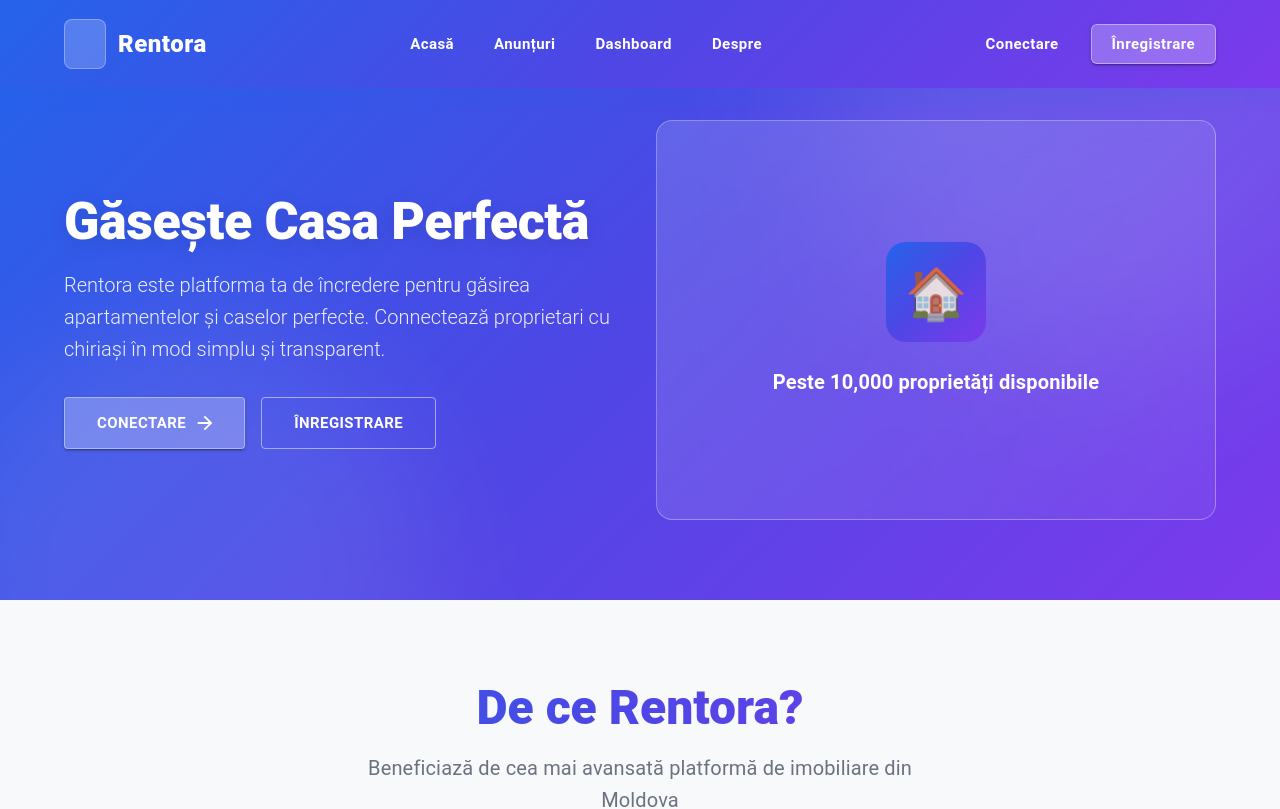
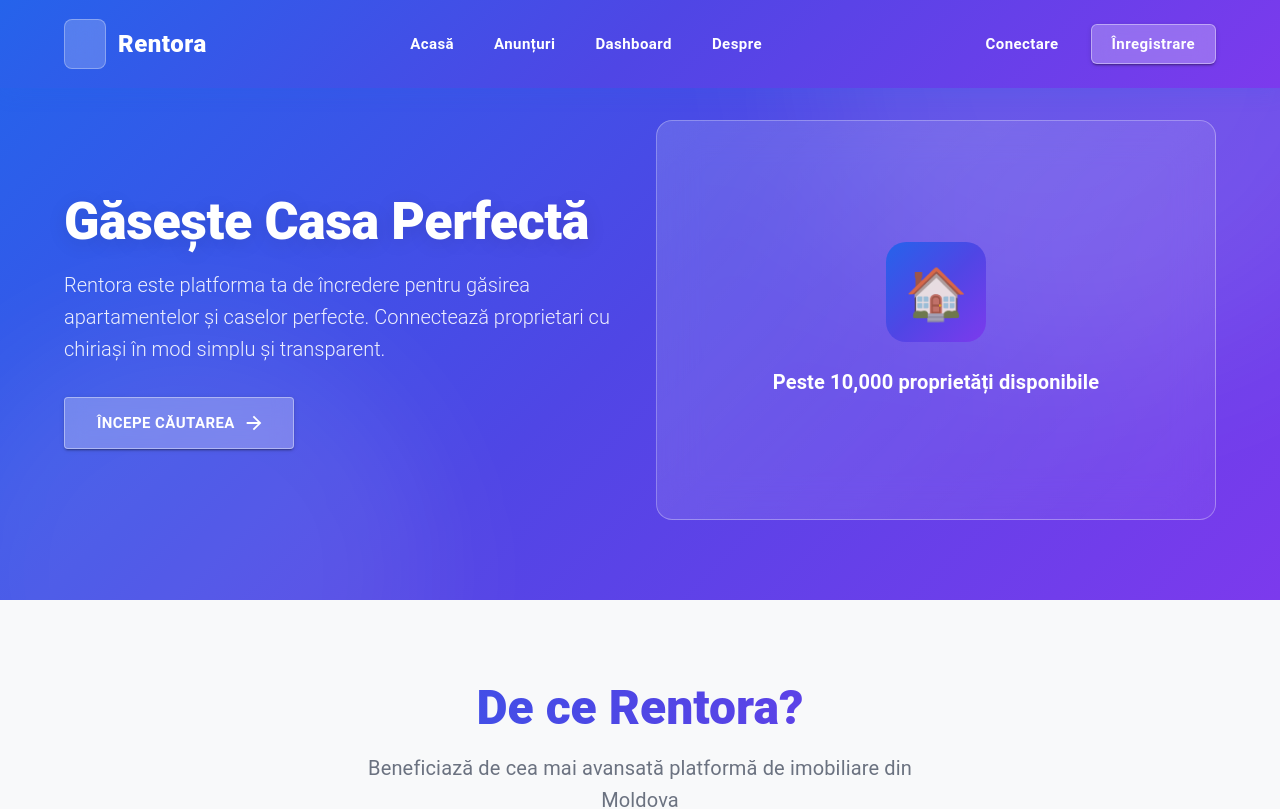
Before and after one commit to JanCojocari/TW_Project_Frontend, a React (Vite) app: page / in a window 1280 px wide. Shown: the top 809 px of the page. Built offline with nearby package versions, Linux system fonts and the light colour scheme; some icons are missing.

Commit message:
Fixed: Home page can be used as full public page

```diff
--- a/src/pages/Home.tsx
+++ b/src/pages/Home.tsx
@@ -16,11 +16,9 @@ import {
 } from "@mui/icons-material";
 import { useState } from "react";
 import LoginForm from "../components/LoginForm.tsx";
-import {useNavigate} from "react-router-dom";
 
 const Home = () => {
     const [showLoginModal, setShowLoginModal] = useState(false);
-    const navigate = useNavigate()
     const features = [
         {
             icon: <HomeIcon sx={{ fontSize: 40 }} />,
@@ -80,7 +78,7 @@ const Home = () => {
                 <Container maxWidth="lg">
                     <Box sx={{ display: "grid", gridTemplateColumns: { xs: "1fr", md: "1fr 1fr" }, gap: 4, alignItems: "center" }}>
                         {/* Text Content */}
-                        <Box sx={{ position: "relative", zIndex: 2 }}>
+                        <Box  sx={{ position: "relative", zIndex: 2 }}>
                             <Typography
                                 variant="h2"
                                 sx={{
@@ -131,27 +129,7 @@ const Home = () => {
                                         },
                                     }}
                                 >
-                                    Conectare
-                                </Button>
-                                <Button
-                                    size="large"
-                                    variant="outlined"
-                                    sx={{
-                                        color: "white",
-                                        borderColor: "rgba(255, 255, 255, 0.5)",
-                                        fontWeight: 600,
-                                        fontSize: 15,
-                                        px: 4,
-                                        py: 1.5,
-                                        transition: "all 0.3s ease",
-                                        "&:hover": {
-                                            borderColor: "white",
-                                            background: "rgba(255, 255, 255, 0.1)",
-                                        },
-                                    }}
-                                    onClick={()=>{navigate("/register")}}
-                                >
-                                    Înregistrare
+                                    începe căutarea
                                 </Button>
                             </Box>
                         </Box>
@@ -358,7 +336,7 @@ const Home = () => {
                                 },
                             }}
                         >
-                            Conectare Acum
+                            Începe acum
                         </Button>
                     </Box>
                 </Container>
```
